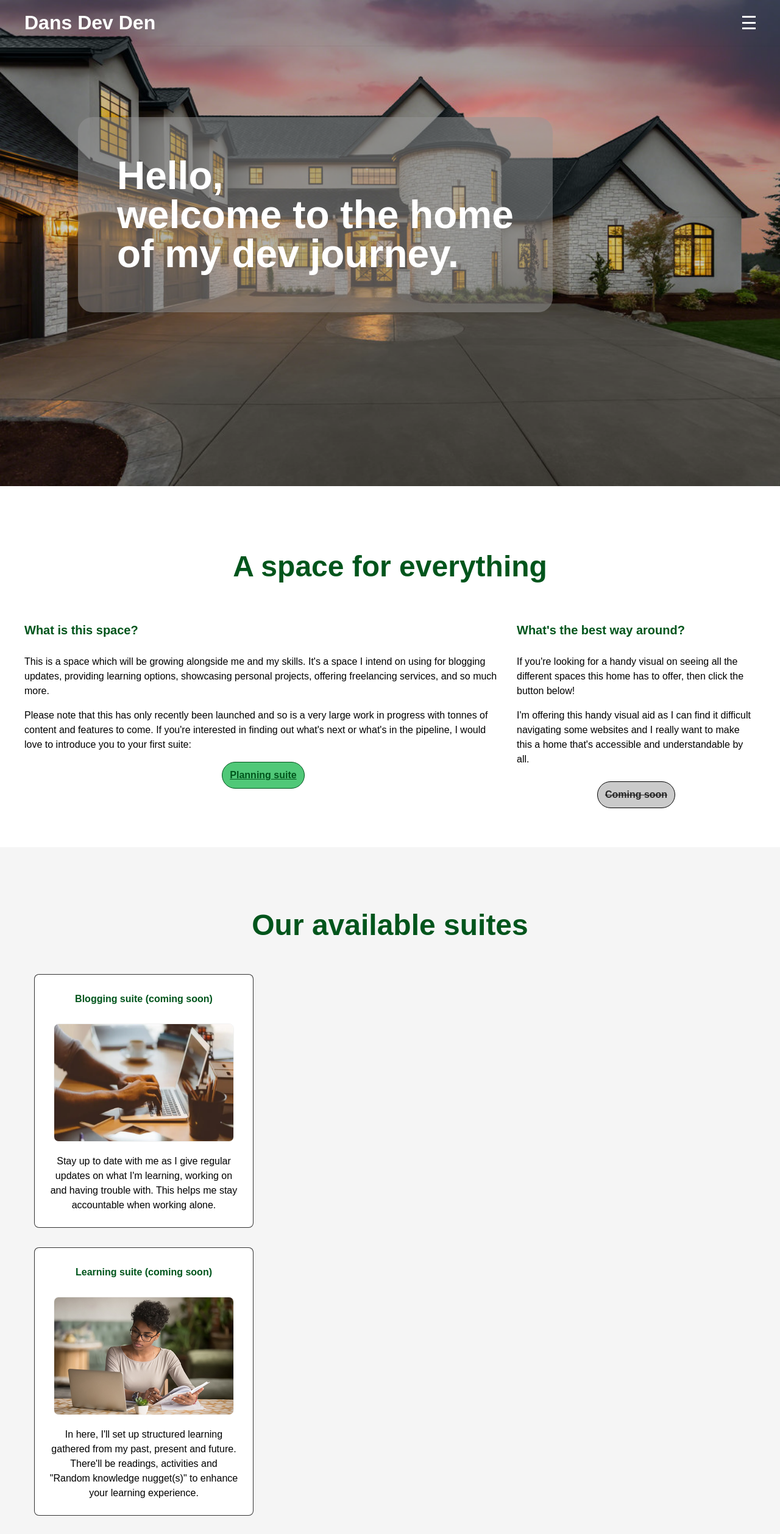
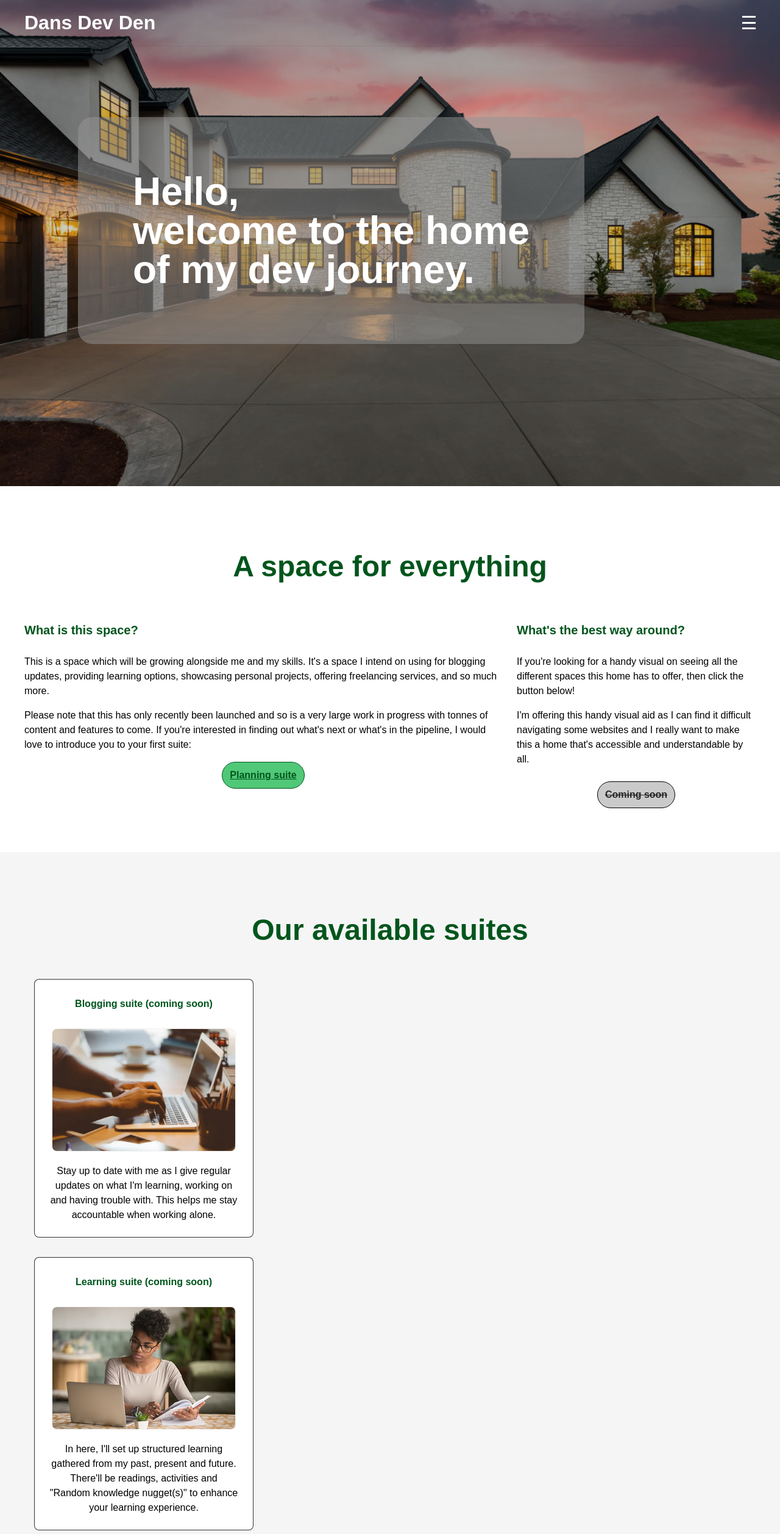
Before and after one commit to danriley11/DansDevDen, a React (Vite) app: page / in a window 1280 px wide. Shown: the top 2515 px of the page at 61% size. Built offline with nearby package versions, Linux system fonts and the light colour scheme.

Commit message:
Update GrandFoyer & Housekeeping styles

```diff
--- a/src/pages/grandFoyer/GrandFoyer.styles.ts
+++ b/src/pages/grandFoyer/GrandFoyer.styles.ts
@@ -1,7 +1,14 @@
 import { styled } from 'styled-components';
 import { Heading2 } from '../../components/core/typography';
 import { mediaUp, rem } from '../../components/core/styles';
-import { darkGrey, deepGreen, lightGrey, offWhite, softGrey } from '../../components/core/colours';
+import {
+  darkGrey,
+  deepGreen,
+  lightGrey,
+  offWhite,
+  softGrey,
+  white,
+} from '../../components/core/colours';
 
 export const GrandFoyerContainer = styled.div`
   background-image: url('../../assets/GrandFoyer.jpeg');
@@ -16,19 +23,22 @@ export const GrandFoyerHeadingContainer = styled.div`
   padding: ${rem(64)};
 
   ${mediaUp.xs`
-    margin: ${rem(64)} 0;
+    margin: ${rem(90)} 0;
+    padding: ${rem(12)};
   `};
-
   ${mediaUp.sm`
-    margin: ${rem(64)} 0;
+    margin: ${rem(90)} 0;
+    padding: ${rem(24)};
   `};
 
   ${mediaUp.md`
     margin: ${rem(128)} 0;
+    padding: ${rem(64)};
   `};
 
   ${mediaUp.lg`
     margin: ${rem(192)} 0;
+    padding: ${rem(90)};
   `};
 
   & > h2 {
@@ -43,9 +53,9 @@ export const GrandFoyerHeadingContainer = styled.div`
 
 export const GrandFoyerHeading = styled(Heading2)`
   position: relative;
-  color: white;
+  color: ${white};
 
-  ${mediaUp.xs`
+  ${mediaUp.sm`
   width: ${rem(200)};
   line-height: ${rem(24)};
   font-size: ${rem(24)};
@@ -83,14 +93,25 @@ export const GrandFoyerContentContainer = styled.div<{ backgroundColour: string
 export const GrandFoyerFlexContainer = styled.div`
   display: flex;
   column-gap: ${rem(24)};
+  flex-wrap: wrap;
 
   div:first-child {
-    flex: 2;
+    padding-bottom: ${rem(40)};
   }
 
   div:nth-child(2) {
     flex: 1;
   }
+
+  ${mediaUp.md`
+      div:first-child {
+        flex: 2;
+      }
+
+      div:nth-child(2) {
+        flex: 1;
+      }
+      `}
 `;
 
 export const GrandFoyerSuiteContainer = styled.div`
@@ -98,7 +119,7 @@ export const GrandFoyerSuiteContainer = styled.div`
 `;
 
 export const Zone = styled.div`
-  background-color: white;
+  background-color: ${white};
   text-align: center;
   max-width: ${rem(360)};
   border: 1px solid ${darkGrey};
@@ -118,5 +139,8 @@ export const Zone = styled.div`
   & > img {
     border: 1px solid ${softGrey};
     border-radius: ${rem(8)};
+    object-fit: cover;
+    height: 200px;
+    width: 300px;
   }
 `;
--- a/src/pages/housekeeping/Housekeeping.styles.ts
+++ b/src/pages/housekeeping/Housekeeping.styles.ts
@@ -1,14 +1,14 @@
 import styled from 'styled-components';
 import { Heading1 } from '../../components/core/typography';
-import { rem } from '../../components/core/styles';
-import { deepGreen } from '../../components/core/colours';
+import { mediaUp, rem } from '../../components/core/styles';
+import { black, deepGreen } from '../../components/core/colours';
 
 export const HousekeepingNavBacking = styled.div`
   position: absolute;
   top: 0;
   left: 0;
   right: 0;
-  background-color: black;
+  background-color: ${black};
   height: ${rem(75)};
 `;
 
@@ -22,7 +22,7 @@ export const HousekeepingHeader = styled(Heading1)`
 
 export const HousekeepingAlternatingDivContainer = styled.div`
   display: flex;
-  flex-direction: row;
+  flex-direction: column;
   flex-wrap: wrap;
   box-sizing: border-box;
   margin: ${rem(24)};
@@ -47,7 +47,17 @@ export const HousekeepingAlternatingDivContainer = styled.div`
   }
 
   img {
+    object-fit: cover;
+    height: 100%;
     width: 100%;
-    height: 100%;
   }
+
+  ${mediaUp.sm`
+   display: flex;
+   flex-direction: row;
+   flex-wrap: wrap;
+   box-sizing: border-box;
+   margin: ${rem(24)};
+   column-gap: ${rem(24)};
+  `}
 `;
```
